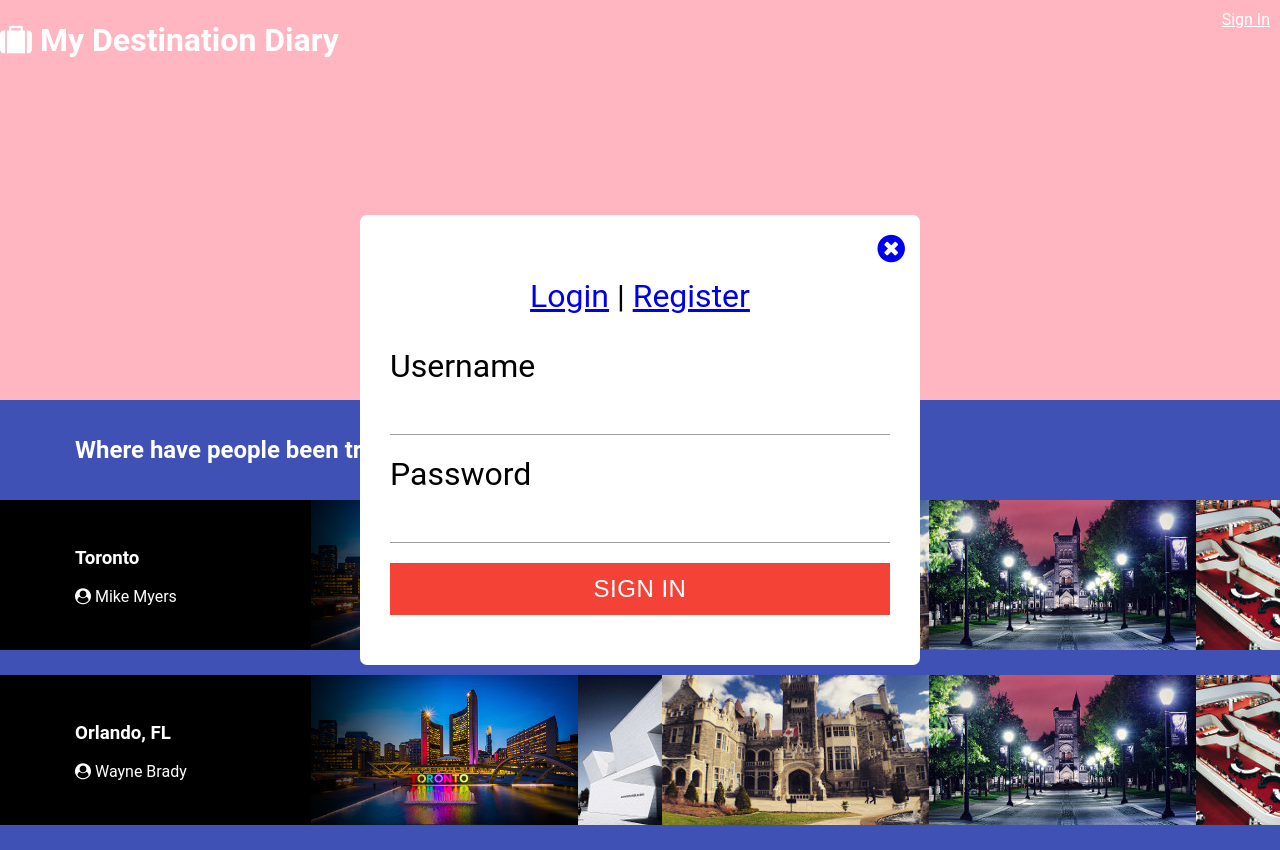
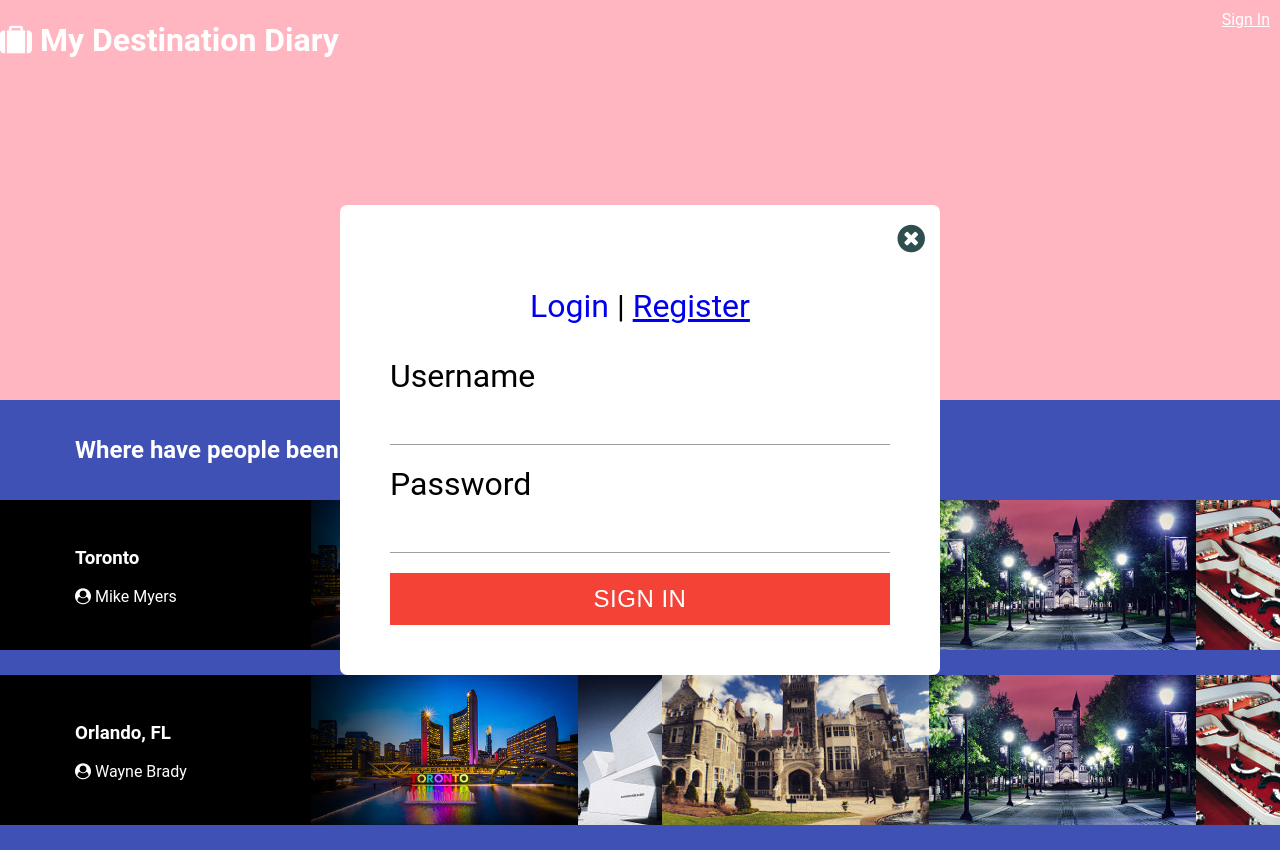
Before and after one commit to warpedpuppy/tyler_chai_test_with_jwt, a website: page public/index.html in a window 1280 px wide. Both pictures are taken after a click on the link "Sign In". Drawn offline with nearby package versions, Linux system fonts and the light colour scheme.

Commit message:
Code login tab menu

```diff
--- a/public/css/app.css
+++ b/public/css/app.css
@@ -129,7 +129,7 @@ h1 {
 .close-card-button>a,
 .close-card-button>a:visited,
 .close-card-buttona>a:active {
-    color: white;
+    color: darkslategray;
 }
 
 .close-card-button>a:hover {
--- a/public/css/landing.css
+++ b/public/css/landing.css
@@ -90,7 +90,7 @@ h2 {
     margin: 0;
     border-radius: 7px;
     font-size: 2em;
-    padding: 30px;
+    padding: 50px;
     padding-bottom: 50px;
 }
 .close-card-button {
@@ -99,8 +99,32 @@ h2 {
     right: 15px;
 }
 
+.close-card-button>a,
+.close-card-button>a:visited,
+.close-card-buttona>a:active {
+    color: darkslategrey;
+}
+
+.close-card-button>a,
+.close-card-button>a:visited,
+.close-card-buttona>a:active {
+    color: darkslategrey;
+}
+
 .login-menu {
     text-align: center;
+}
+
+.login-menu-active>a,
+.login-menu-active>a:visited,
+.login-menu-active>a:active  {
+    text-decoration: none;
+}
+
+.login-menu-passive>a,
+.login-menu-passive>a:visited,
+.login-menu-passive>a:active  {
+    text-decoration: underline;
 }
 
 button {
--- a/public/index.html
+++ b/public/index.html
@@ -67,7 +67,7 @@
                             <i class="fa fa-times-circle"></i>
                         </a>
                     </div>
-                <p class="login-menu"><span class="login-tab"><a href="#">Login</a></span> | <span class="register-tab"><a href="#">Register</a></span></p>
+                <p class="login-menu"><span class="login-tab login-menu-active"><a href="#">Login</a></span> | <span class="register-tab login-menu-passive"><a href="#">Register</a></span></p>
                 <form id="login-form">
                     <label for="username">Username</label><input id="username" type="text">
                     <label for="password">Password</label><input id="password" type="password">
--- a/public/js/index.js
+++ b/public/js/index.js
@@ -12,9 +12,15 @@ $("body").on("click", ".register-tab", function(e) {
     e.preventDefault();
     $("#login-form").addClass("hide-me");
     $("#register-form").removeClass("hide-me");
+    $(".register-tab").addClass("login-menu-active").removeClass("login-menu-passive");
+    $(".login-tab").removeClass("login-menu-active").addClass("login-menu-passive");
 });
 $("body").on("click", ".login-tab", function(e) {
     e.preventDefault();
     $("#register-form").addClass("hide-me");
     $("#login-form").removeClass("hide-me");
+    $(".login-tab").addClass("login-menu-active").removeClass("login-menu-passive");
+    $(".register-tab").removeClass("login-menu-active").addClass("login-menu-passive");
+
+
 });
```
